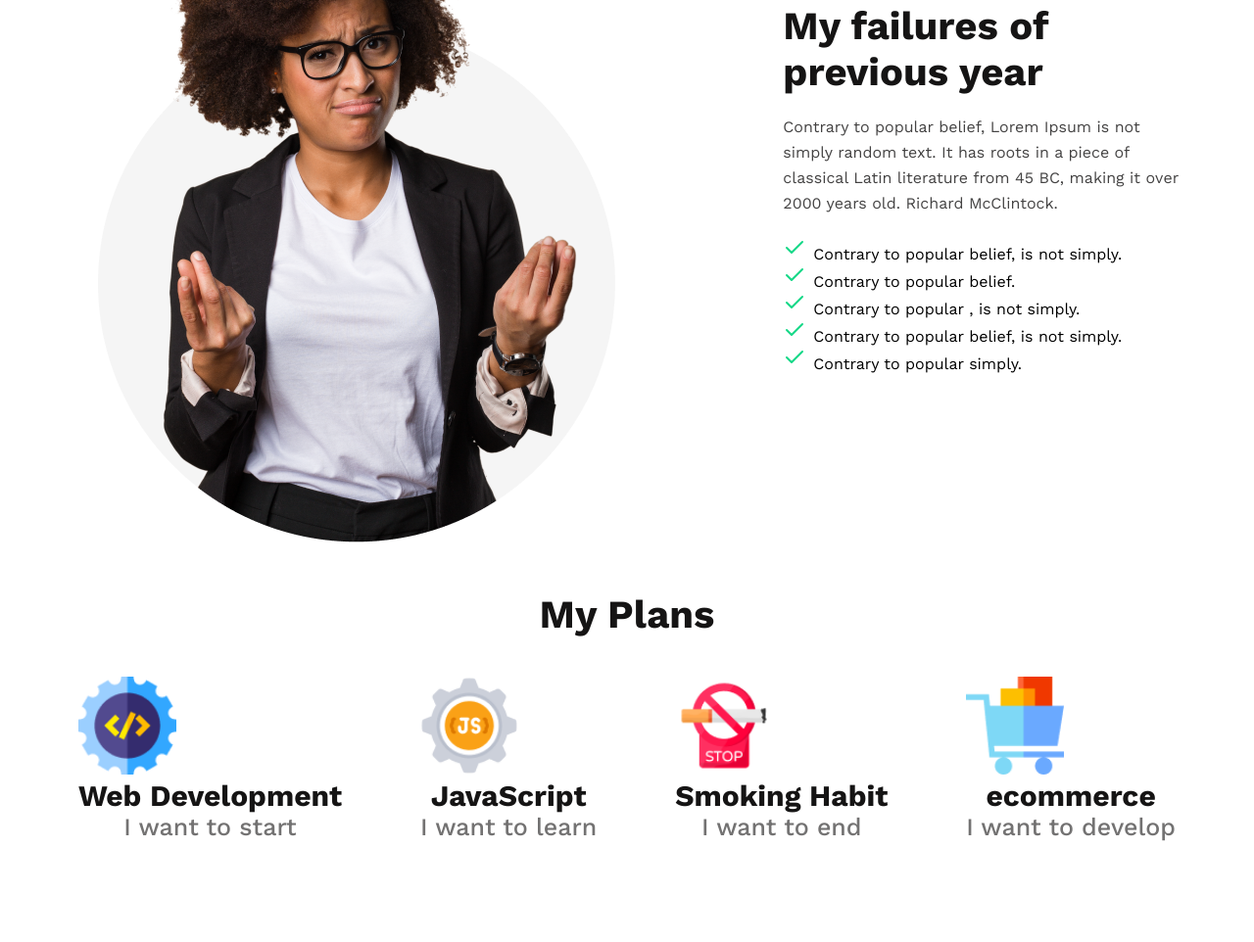
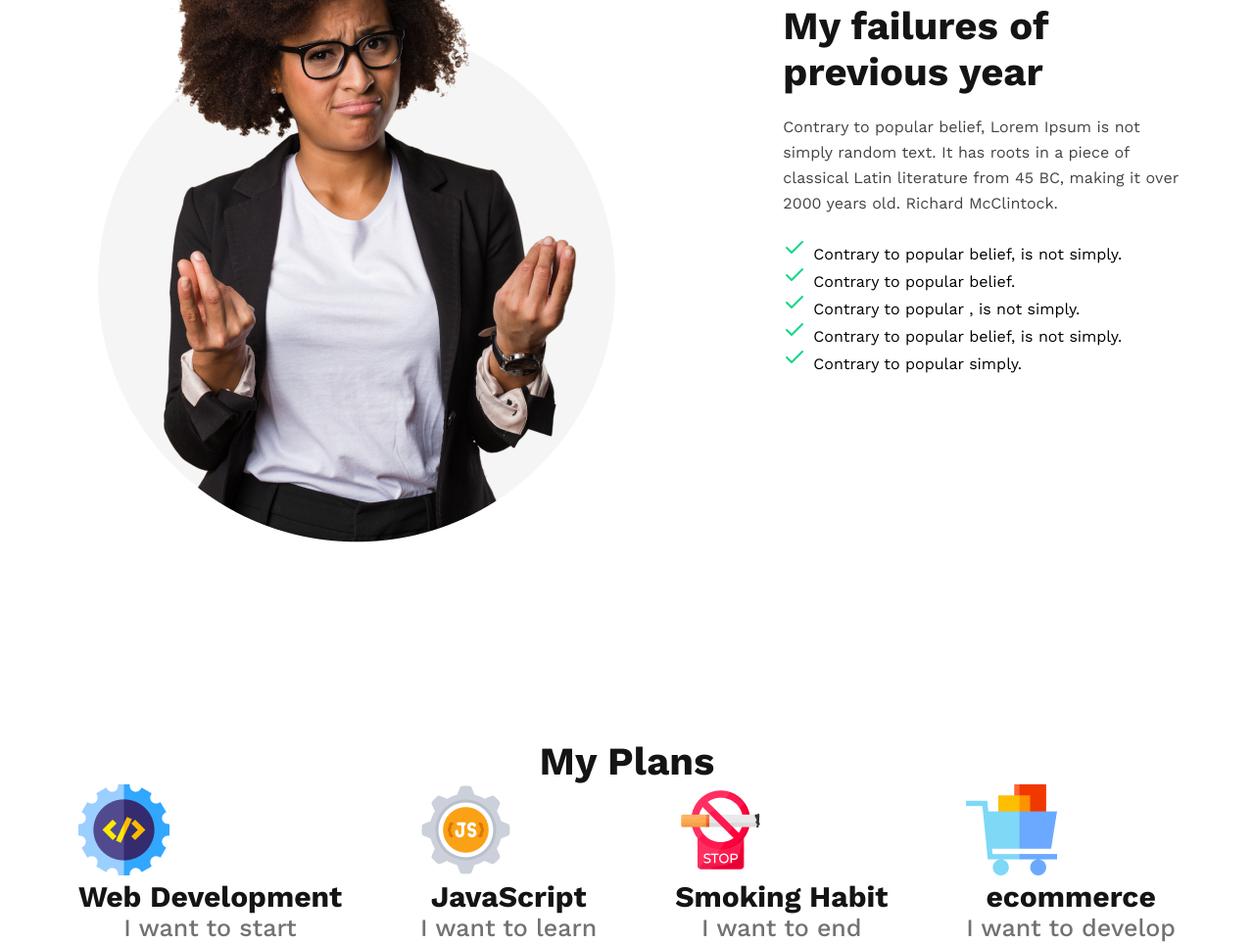
Before and after one commit to ahnaf4D/newYear-New-Me, a plain HTML site: page index.html in a window 1280 px wide. Shown: the part 1170-2132 px from the top of the page at 98% size. Before the commit the page ends 2029 px from the top, so only its background shows below. Drawn offline with nearby package versions, Linux system fonts and the light colour scheme.

Commit message:
Plansarea completed

```diff
--- a/styles/style.css
+++ b/styles/style.css
@@ -74,7 +74,7 @@ li {
 }
 
 .plans_area {
-    margin-top: 50px;
+    margin-top: 200px;
 }
 
 .plans-title {
@@ -103,9 +103,4 @@ li {
     display: flex;
     justify-content: space-evenly;
     align-items: center;
-    margin-top: 40px;
 }
-.plan_img{
-   width: 100px;
-   height: 100px;
-}
```
